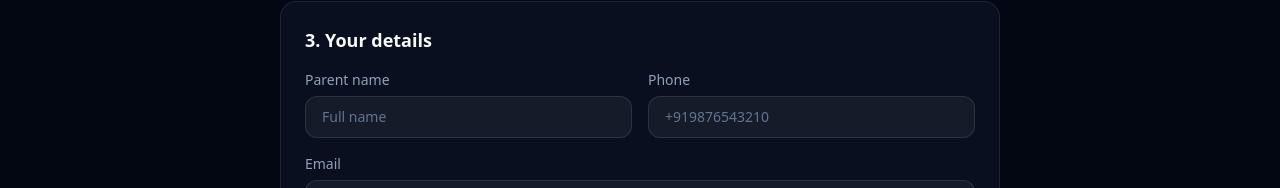
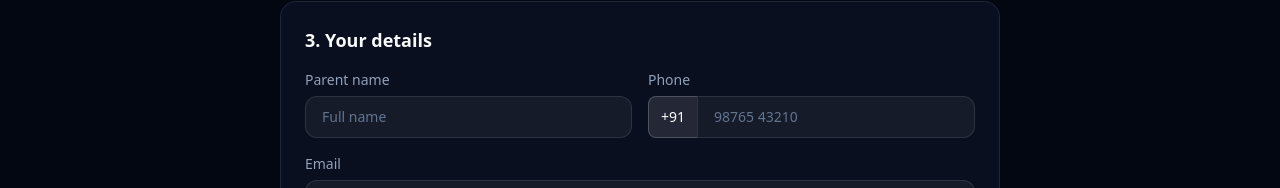
Before and after one commit to a0krsharma/mentora, a Next.js app: page /book in a window 1280 px wide. Shown: the part 668-856 px from the top of the page. Built offline with nearby package versions, Linux system fonts and the light colour scheme; no server answers.

Commit message:
Add files via upload

```diff
--- a/src/components/BookingForm.tsx
+++ b/src/components/BookingForm.tsx
@@ -39,14 +39,17 @@ export function BookingForm({
     }
 
     const form = new FormData(e.currentTarget);
-    const parentPhone = form.get("parentPhone") as string;
+    const phoneDigits = form.get("parentPhone") as string;
 
-    // Validate phone number: must start with +91 and be followed by exactly 10 digits
-    const phoneRegex = /^\+91\d{10}$/;
-    if (!phoneRegex.test(parentPhone)) {
-      setError("Phone number must be in format: +91 followed by 10 digits (e.g., +919876543210)");
+    // Validate phone number: must be exactly 10 digits
+    const phoneRegex = /^\d{10}$/;
+    if (!phoneRegex.test(phoneDigits)) {
+      setError("Phone number must be exactly 10 digits (e.g., 9876543210)");
       return;
     }
+
+    // Prepend +91 to the phone number
+    const fullPhone = `+91${phoneDigits}`;
 
     setLoading(true);
 
@@ -60,7 +63,7 @@ export function BookingForm({
           slotTime: selectedSlot.time,
           parentName: form.get("parentName"),
           parentEmail: form.get("parentEmail"),
-          parentPhone: form.get("parentPhone"),
+          parentPhone: fullPhone,
           studentName: form.get("studentName"),
           studentGrade: Number(form.get("studentGrade")),
           subject: form.get("subject"),
@@ -125,7 +128,21 @@ export function BookingForm({
           </div>
           <div>
             <label className="mb-1.5 block text-sm text-slate-400">Phone</label>
-            <Input name="parentPhone" required placeholder="+919876543210" type="tel" pattern="\+91\d{10}" title="Phone number must be in format: +91 followed by 10 digits" />
+            <div className="flex">
+              <span className="flex items-center rounded-l-lg border border-r-0 border-white/20 bg-white/10 px-3 text-sm font-medium text-white">
+                +91
+              </span>
+              <Input
+                name="parentPhone"
+                required
+                placeholder="98765 43210"
+                type="tel"
+                pattern="\d{10}"
+                title="Enter 10 digits"
+                maxLength={10}
+                className="rounded-l-none"
+              />
+            </div>
           </div>
           <div className="sm:col-span-2">
             <label className="mb-1.5 block text-sm text-slate-400">Email</label>
```
